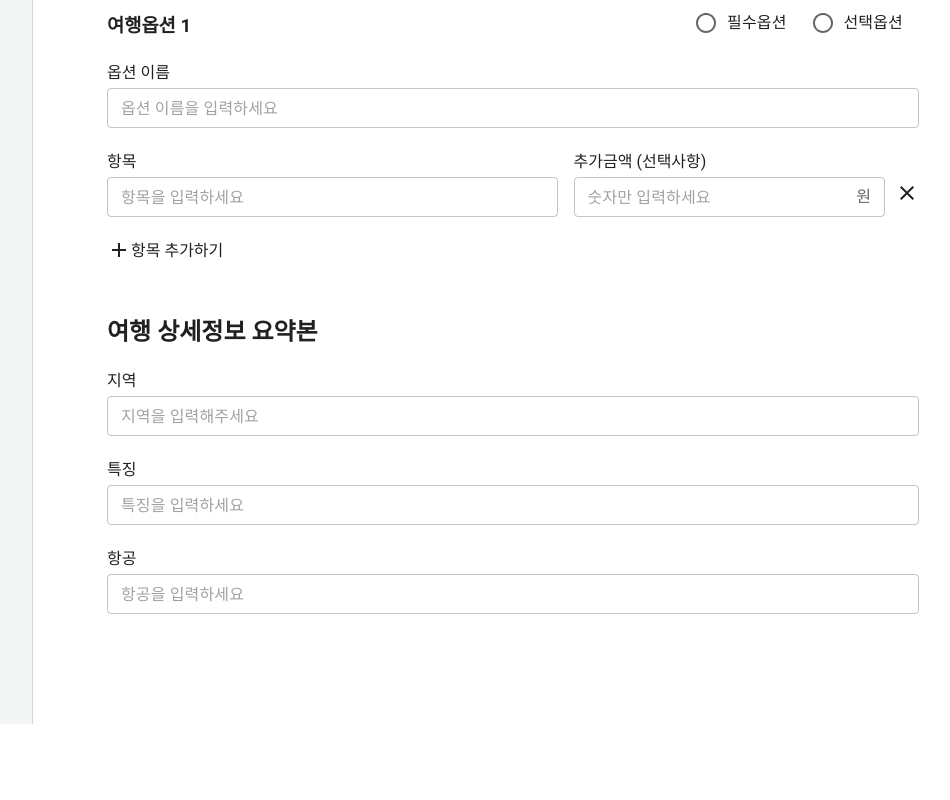
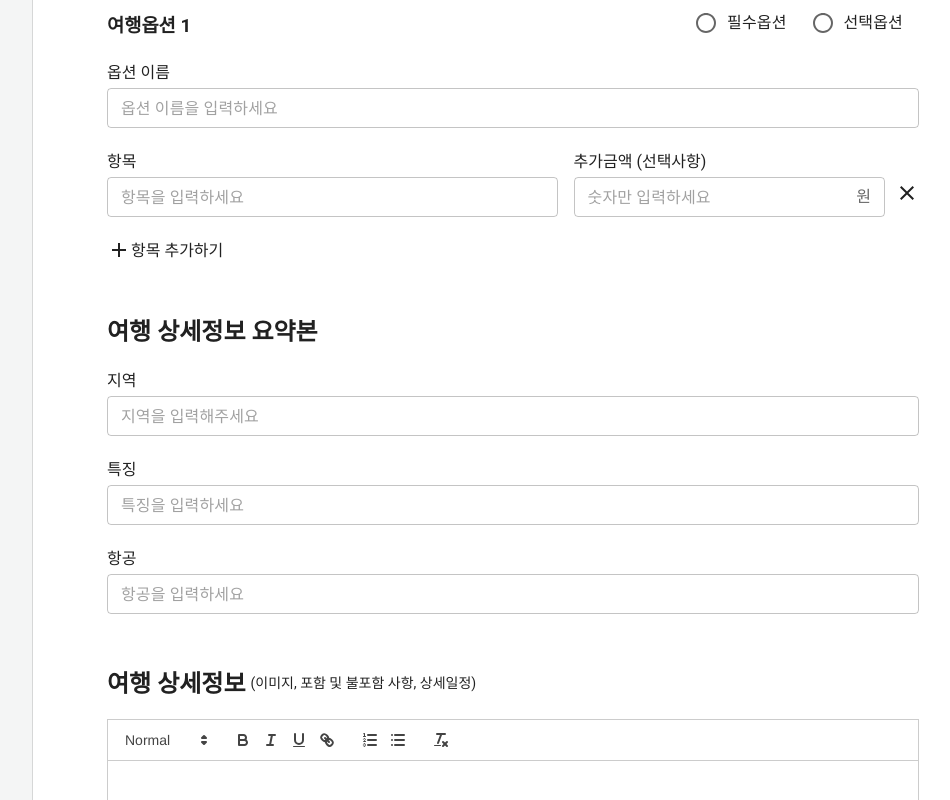
Before and after one commit to gotogether-s/gotogether-s-admin, a Next.js app: page / in a window 1280 px wide. Shown: the part 491-1291 px from the top of the page, without its empty margins (287-1237 px from the left). Before the commit the page ends 1215 px from the top, so only its background shows below. Built offline with nearby package versions, Linux system fonts and the light colour scheme.

Commit message:
#4 feat: Create Detail component and Render in AddProduct

```diff
--- a/components/AddProduct/AddProduct.module.scss
+++ b/components/AddProduct/AddProduct.module.scss
@@ -24,3 +24,17 @@
     padding-bottom: 0.1rem;
   }
 }
+
+.detail-title-wrapper {
+  display: flex;
+  align-items: center;
+  margin-bottom: 2rem;
+  .section-title {
+    margin-bottom: 0;
+    margin-right: 0.5rem;
+  }
+  span {
+    font-size: 1.4rem;
+    font-weight: 400;
+  }
+}
--- /dev/null
+++ b/components/AddProduct/Detail/index.tsx
@@ -0,0 +1,12 @@
+import Editor from '@components/Editor'
+import style from './Detail.module.scss'
+
+const Detail = () => {
+  return (
+    <>
+      <Editor />
+    </>
+  )
+}
+
+export default Detail
--- a/components/AddProduct/index.tsx
+++ b/components/AddProduct/index.tsx
@@ -4,6 +4,7 @@ import { useState } from 'react'
 import Info from './Info'
 import Option from './Option'
 import Summary from './Summary'
+import Detail from './Detail'
 import style from './AddProduct.module.scss'
 
 const AddProduct = () => {
@@ -44,6 +45,13 @@ const AddProduct = () => {
           <h2 className={style['section-title']}>여행 상세정보 요약본</h2>
           <Summary />
         </section>
+        <section className={style['section']}>
+          <div className={style['detail-title-wrapper']}>
+            <h2 className={style['section-title']}>여행 상세정보</h2>
+            <span>(이미지, 포함 및 불포함 사항, 상세일정)</span>
+          </div>
+          <Detail />
+        </section>
       </Container>
     </Box>
   )
```
Also changed, not shown: components/AddProduct/Detail/Detail.module.scss (added).
